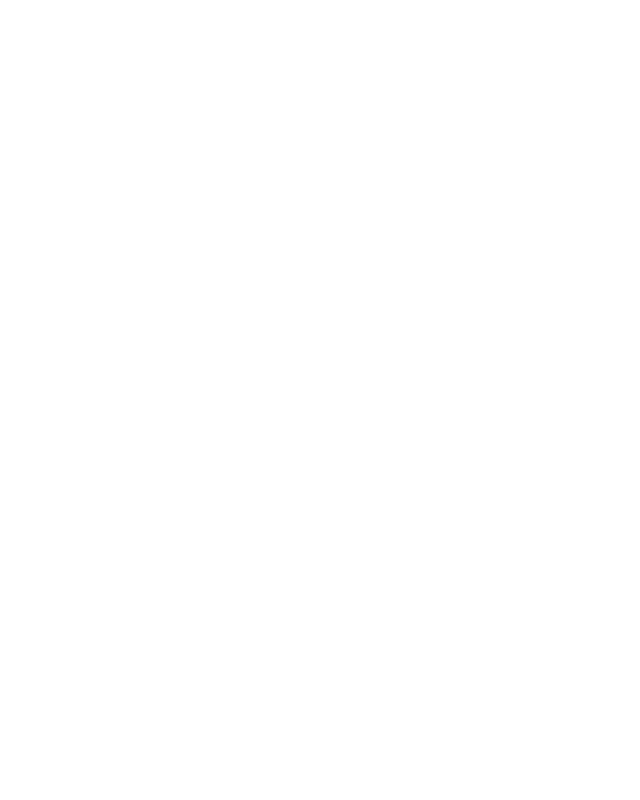
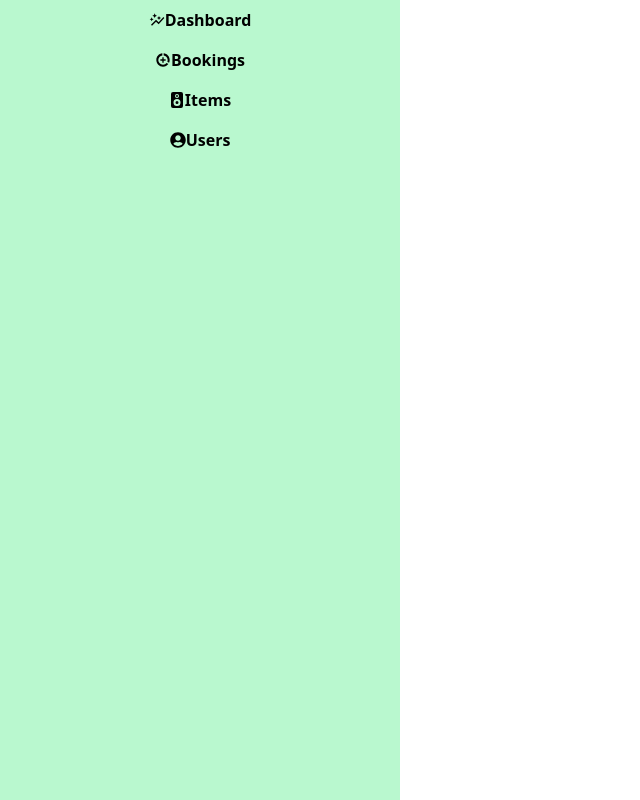
Before and after one commit to NISHMI077Y/kv-audio-frontend, a React (Vite) app: page / in a window 1280 px wide. Shown: the whole page, without its empty margins (0-640 px from the left). Built offline with nearby package versions, Linux system fonts and the light colour scheme.

Commit message:
import to admin com into app.jsx

```diff
--- a/src/App.jsx
+++ b/src/App.jsx
@@ -5,6 +5,7 @@
 import { MdOutlineDataSaverOn } from "react-icons/md";
 import { BsFillSpeakerFill } from "react-icons/bs";
 import { FaUserCircle } from "react-icons/fa";
+import AdminPage from './components/adminPage';
 
 
 
@@ -14,7 +15,10 @@
 function App() {
 
   return (
-    <div></div>
+    <div>
+      <AdminPage/>
+
+       </div>
   )
 }
 
```
